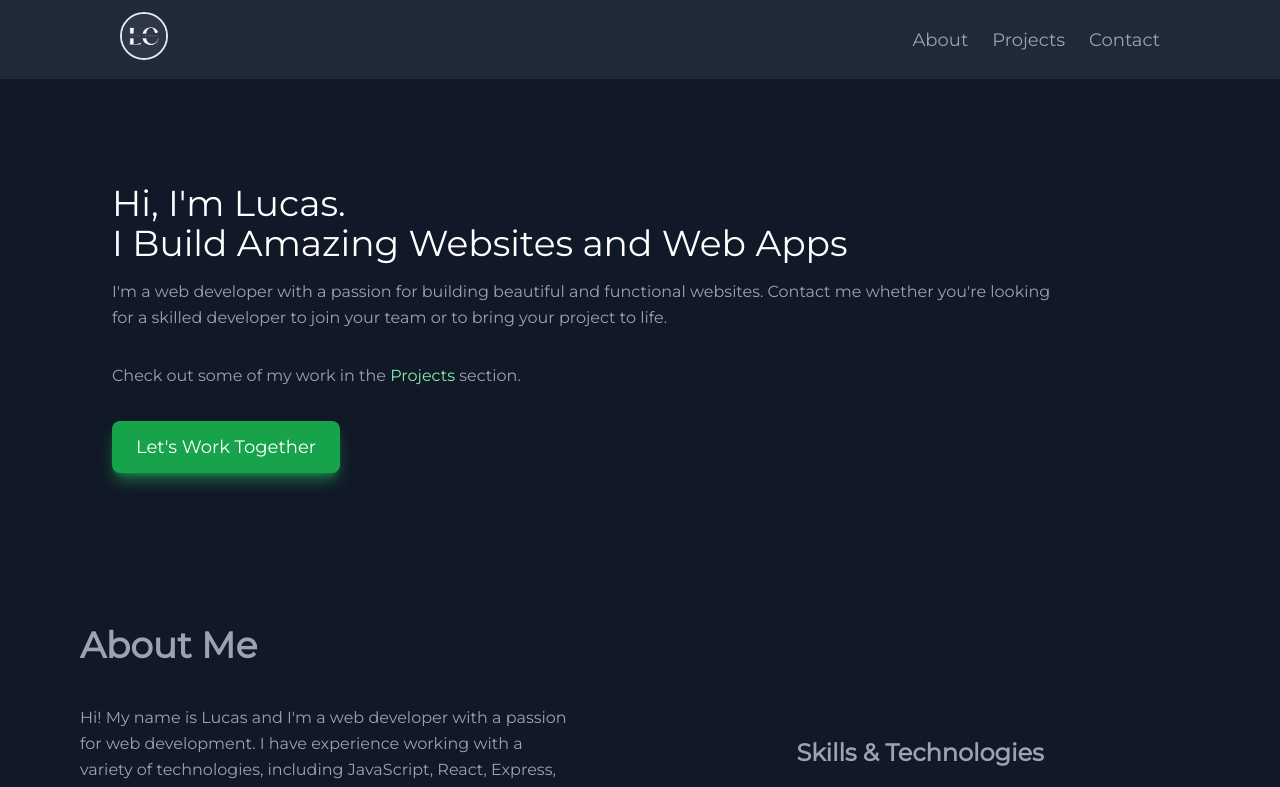
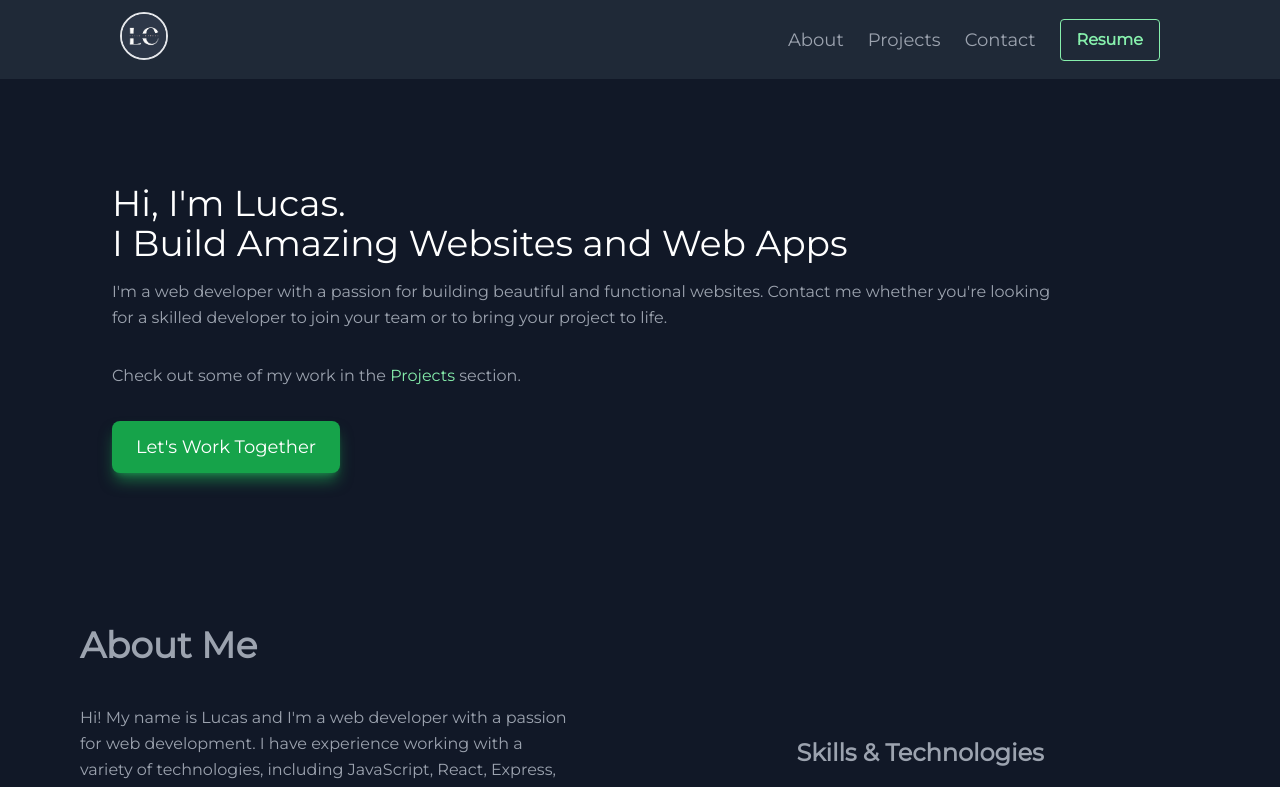
Before and after one commit to LucasCoppola/Portfolio-og, a React (Vite) app: page / in a window 1280 px wide. Shown: the top 787 px of the page. Built offline with nearby package versions, Linux system fonts and the light colour scheme.

Commit message:
resume button

```diff
--- a/src/components/Navbar.jsx
+++ b/src/components/Navbar.jsx
@@ -37,10 +37,10 @@ const Navbar = () => {
 						</Link>
 					</div>
 
-					<div className="ml-auto hidden md:flex">
+					<div className="ml-auto hidden items-center md:flex">
 						<Link
 							to="about"
-							className="ml-6 mt-4 block cursor-pointer text-lg hover:text-white md:mt-0"
+							className="ml-6 mt-4 block cursor-pointer text-lg transition duration-200 ease-in-out hover:border-b-2 hover:border-green-300 hover:bg-gray-800 hover:text-white md:mt-0"
 							spy={true}
 							smooth={true}
 							offset={50}
@@ -50,7 +50,7 @@ const Navbar = () => {
 						</Link>
 						<Link
 							to="projects"
-							className="ml-6 mt-4 block cursor-pointer text-lg hover:text-white md:mt-0"
+							className="ml-6 mt-4 block cursor-pointer text-lg transition duration-200 ease-in-out hover:border-b-2 hover:border-green-300 hover:bg-gray-800 hover:text-white md:mt-0"
 							spy={true}
 							smooth={true}
 							offset={50}
@@ -60,7 +60,7 @@ const Navbar = () => {
 						</Link>
 						<Link
 							to="contact"
-							className="ml-6 mt-4 block cursor-pointer text-lg hover:text-white md:mt-0"
+							className="ml-6 mt-4 block cursor-pointer text-lg transition duration-200 ease-in-out hover:border-b-2 hover:border-green-300 hover:bg-gray-800 hover:text-white md:mt-0"
 							spy={true}
 							smooth={true}
 							offset={50}
@@ -68,7 +68,11 @@ const Navbar = () => {
 						>
 							Contact
 						</Link>
+						<button className="ml-6 mt-4 block rounded border border-green-300 bg-transparent px-4 py-2 font-semibold text-green-300 transition duration-200 ease-in-out hover:-translate-y-0.5 hover:border-b-4 md:mt-0">
+							Resume
+						</button>
 					</div>
+
 					<div className="flex-shrink flex-grow-0">
 						<button
 							className="ml-auto inline-block rounded px-4 py-2 text-gray-200 hover:text-white focus:outline-none md:hidden"
@@ -115,6 +119,11 @@ const Navbar = () => {
 					>
 						Contact
 					</Link>
+					<button className="ml-auto mt-4 block w-24 rounded border border-green-300 bg-transparent px-4 py-2 text-right font-semibold text-green-300 md:mt-0">
+						<a href="path/to/your/resume.pdf" target="_blank">
+							Resume
+						</a>
+					</button>
 				</nav>
 			</div>
 		</header>
```
